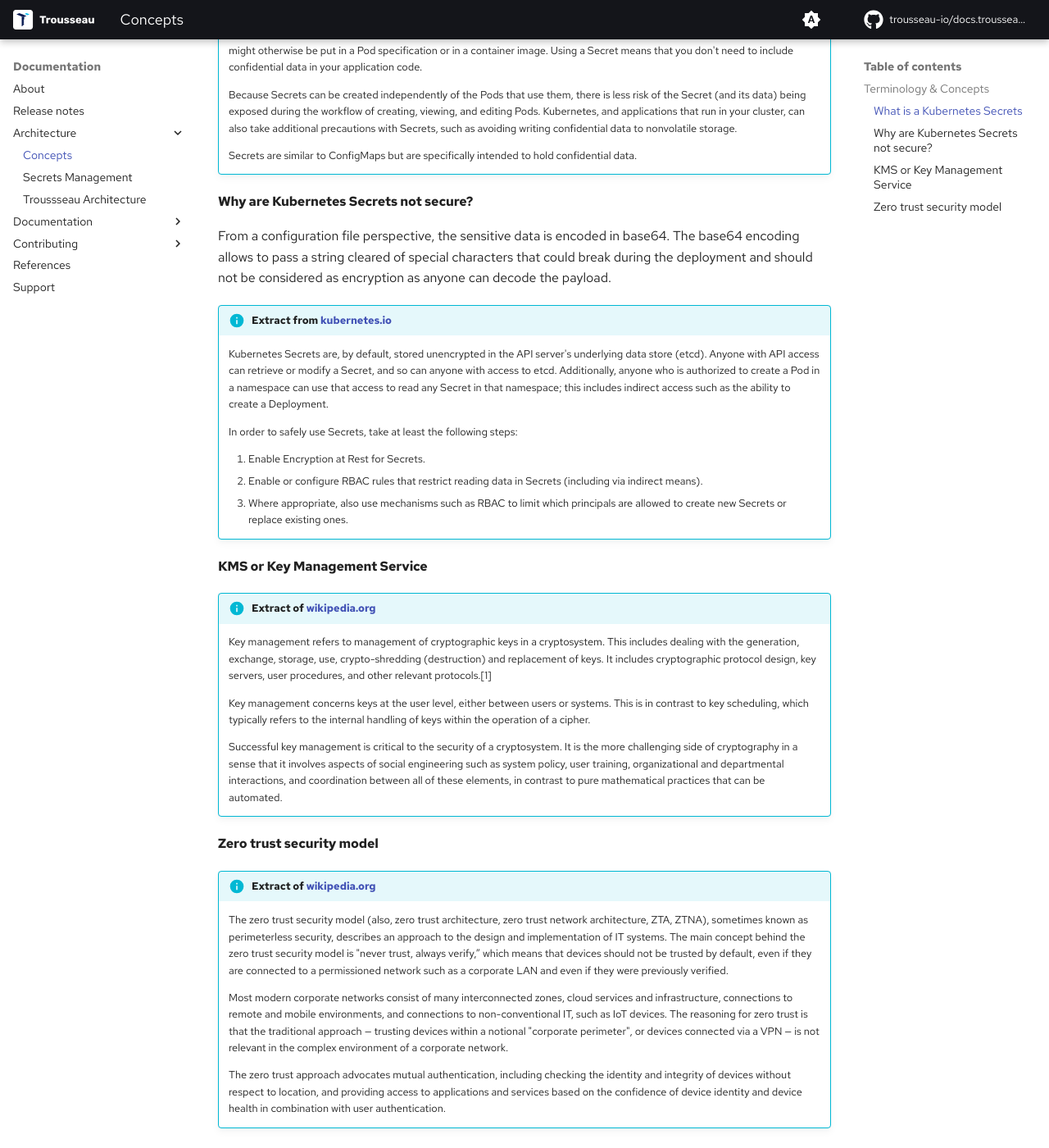
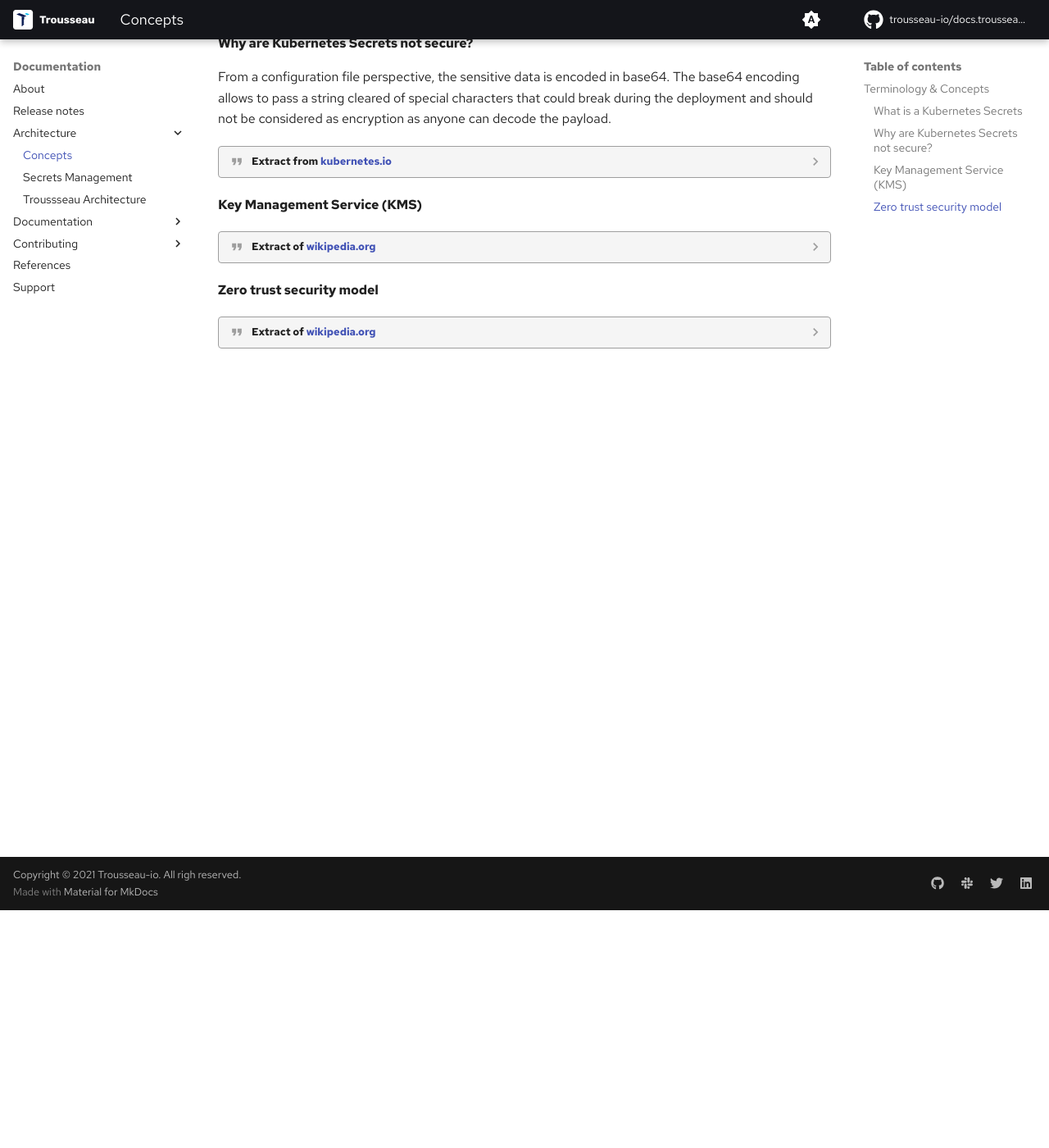
Before and after one commit to Trousseau-io/docs.trousseau.io, an MkDocs documentation site: the page built from docs/trousseau/concepts.md, in a window 1280 px wide and 1400 px high, scrolled down 290 px. Shown: the whole window at 82% size. Built offline with MkDocs 1.6.1 and Material for MkDocs 9.7.7, drawn with Linux system fonts in a browser that asks for light colours; some web fonts are replaced; comment, search, counter and statistics services are not loaded; some of the changed lines change nothing that is shown.

Commit message:
Update concepts.md

```diff
--- a/docs/trousseau/concepts.md
+++ b/docs/trousseau/concepts.md
@@ -3,7 +3,7 @@
 ### Terminology & Concepts
 #### What is a Kubernetes Secrets
 
-!!! info "Extract from [kubernetes.io](https://kubernetes.io/docs/concepts/configuration/secret/)"
+??? quote "Extract from [kubernetes.io](https://kubernetes.io/docs/concepts/configuration/secret/)"
     A Secret is an object that contains a small amount of sensitive data such as a password, a token, or a key. Such information might otherwise be put in a Pod specification or in a container image. Using a Secret means that you don't need to include confidential data in your application code.
 
     Because Secrets can be created independently of the Pods that use them, there is less risk of the Secret (and its data) being exposed during the workflow of creating, viewing, and editing Pods. Kubernetes, and applications that run in your cluster, can also take additional precautions with Secrets, such as avoiding writing confidential data to nonvolatile storage.
@@ -13,7 +13,7 @@
 #### Why are Kubernetes Secrets not secure?
 From a configuration file perspective, the sensitive data is encoded in base64. The base64 encoding allows to pass a string cleared of special characters that could break during the deployment and should not be considered as encryption as anyone can decode the payload.
 
-!!! info "Extract from [kubernetes.io](https://kubernetes.io/docs/concepts/configuration/secret/)"
+??? quote "Extract from [kubernetes.io](https://kubernetes.io/docs/concepts/configuration/secret/)"
     Kubernetes Secrets are, by default, stored unencrypted in the API server's underlying data store (etcd). Anyone with API access can retrieve or modify a Secret, and so can anyone with access to etcd. Additionally, anyone who is authorized to create a Pod in a namespace can use that access to read any Secret in that namespace; this includes indirect access such as the ability to create a Deployment.
 
     In order to safely use Secrets, take at least the following steps:
@@ -22,8 +22,8 @@ From a configuration file perspective, the sensitive data is encoded in base64.
     2. Enable or configure RBAC rules that restrict reading data in Secrets (including via indirect means).
     3. Where appropriate, also use mechanisms such as RBAC to limit which principals are allowed to create new Secrets or replace existing ones.
 
-#### KMS or Key Management Service
-!!! info "Extract of [wikipedia.org](https://en.wikipedia.org/wiki/Key_management)"
+####  Key Management Service (KMS)
+??? quote "Extract of [wikipedia.org](https://en.wikipedia.org/wiki/Key_management)"
     Key management refers to management of cryptographic keys in a cryptosystem. This includes dealing with the generation, exchange, storage, use, crypto-shredding (destruction) and replacement of keys. It includes cryptographic protocol design, key servers, user procedures, and other relevant protocols.[1]
 
     Key management concerns keys at the user level, either between users or systems. This is in contrast to key scheduling, which typically refers to the internal handling of keys within the operation of a cipher.
@@ -31,9 +31,8 @@ From a configuration file perspective, the sensitive data is encoded in base64.
     Successful key management is critical to the security of a cryptosystem. It is the more challenging side of cryptography in a sense that it involves aspects of social engineering such as system policy, user training, organizational and departmental interactions, and coordination between all of these elements, in contrast to pure mathematical practices that can be automated.
 
 #### Zero trust security model
-!!! info "Extract of [wikipedia.org](https://en.wikipedia.org/wiki/Zero_trust_security_model)"
+??? quote "Extract of [wikipedia.org](https://en.wikipedia.org/wiki/Zero_trust_security_model)"
     The zero trust security model (also, zero trust architecture, zero trust network architecture, ZTA, ZTNA), sometimes known as perimeterless security, describes an approach to the design and implementation of IT systems. The main concept behind the zero trust security model is "never trust, always verify,” which means that devices should not be trusted by default, even if they are connected to a permissioned network such as a corporate LAN and even if they were previously verified.
 
     Most modern corporate networks consist of many interconnected zones, cloud services and infrastructure, connections to remote and mobile environments, and connections to non-conventional IT, such as IoT devices. The reasoning for zero trust is that the traditional approach — trusting devices within a notional "corporate perimeter", or devices connected via a VPN — is not relevant in the complex environment of a corporate network.
-
     The zero trust approach advocates mutual authentication, including checking the identity and integrity of devices without respect to location, and providing access to applications and services based on the confidence of device identity and device health in combination with user authentication.
```
